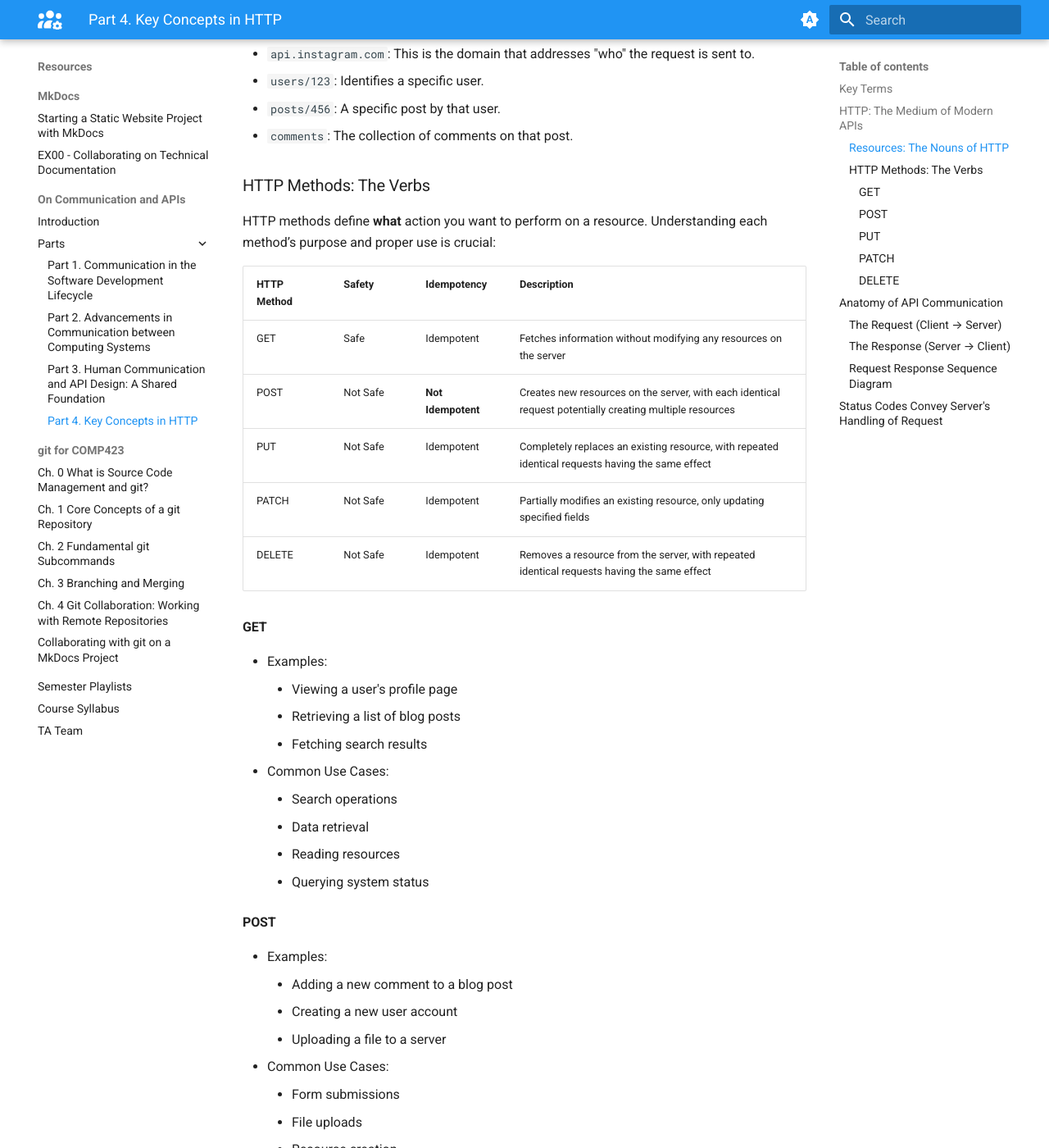
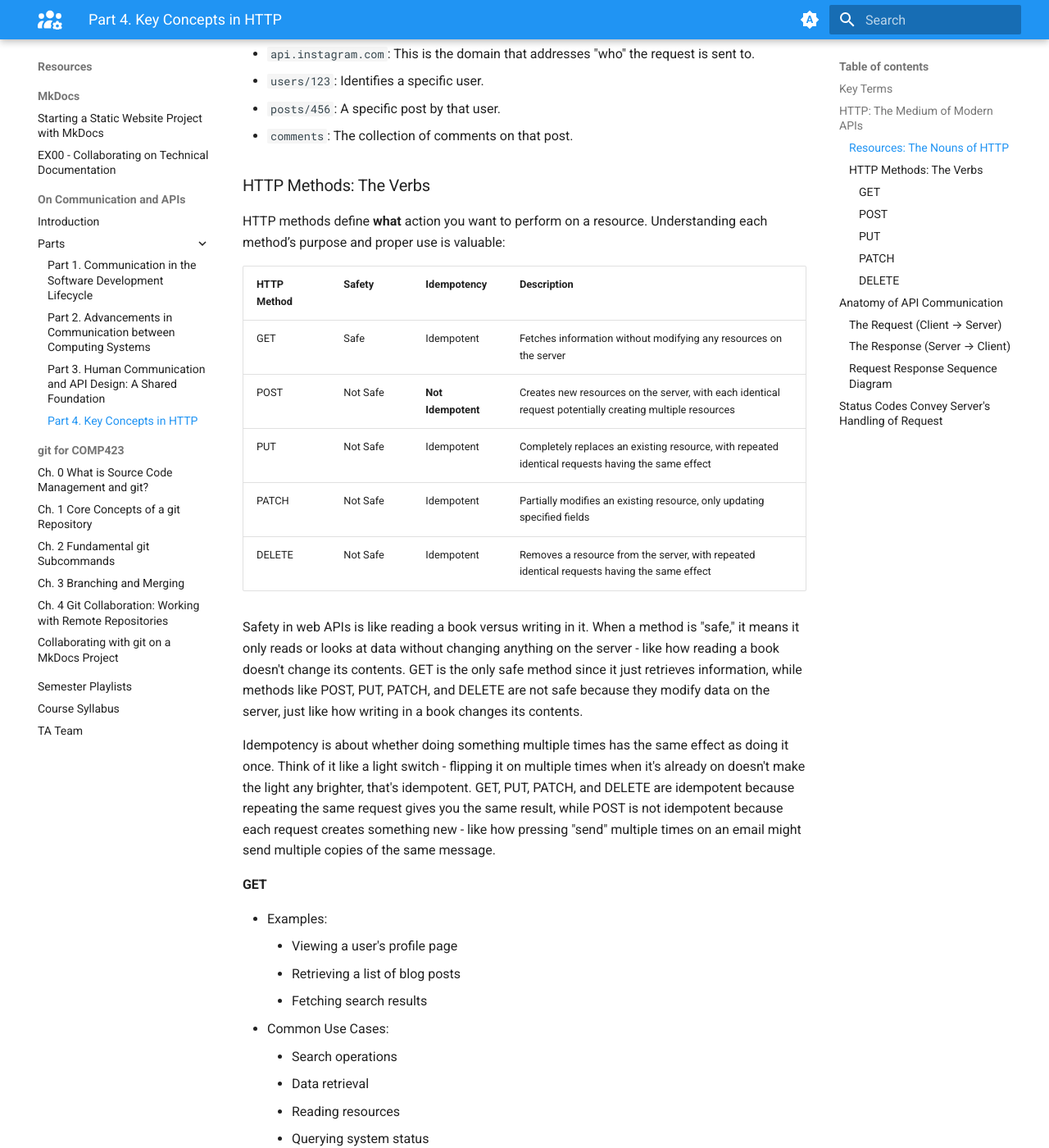
Before and after one commit to comp423-25s/comp423-25s.github.io, an MkDocs documentation site: the page built from docs/resources/apis/4-http.md, in a window 1280 px wide and 1400 px high, scrolled down 2233 px. Shown: the whole window at 82% size. Built offline with MkDocs 1.6.1 and Material for MkDocs 9.7.7, drawn with Linux system fonts in a browser that asks for light colours.

Commit message:
Update HTTP docs

```diff
--- a/docs/resources/apis/4-http.md
+++ b/docs/resources/apis/4-http.md
@@ -74,7 +74,7 @@ Breaking down this URL:
 
 ### HTTP Methods: The Verbs
 
-HTTP methods define **what** action you want to perform on a resource. Understanding each method’s purpose and proper use is crucial:
+HTTP methods define **what** action you want to perform on a resource. Understanding each method’s purpose and proper use is valuable:
 
 | HTTP Method | Safety   | Idempotency        | Description                                                                                              |
 | ----------- | -------- | ------------------ | -------------------------------------------------------------------------------------------------------- |
@@ -83,6 +83,10 @@ HTTP methods define **what** action you want to perform on a resource. Understan
 | PUT         | Not Safe | Idempotent         | Completely replaces an existing resource, with repeated identical requests having the same effect        |
 | PATCH       | Not Safe | Idempotent         | Partially modifies an existing resource, only updating specified fields                                  |
 | DELETE      | Not Safe | Idempotent         | Removes a resource from the server, with repeated identical requests having the same effect              |
+
+Safety in web APIs is like reading a book versus writing in it. When a method is "safe," it means it only reads or looks at data without changing anything on the server - like how reading a book doesn't change its contents. GET is the only safe method since it just retrieves information, while methods like POST, PUT, PATCH, and DELETE are not safe because they modify data on the server, just like how writing in a book changes its contents.
+
+Idempotency is about whether doing something multiple times has the same effect as doing it once. Think of it like a light switch - flipping it on multiple times when it's already on doesn't make the light any brighter, that's idempotent. GET, PUT, PATCH, and DELETE are idempotent because repeating the same request gives you the same result, while POST is not idempotent because each request creates something new - like how pressing "send" multiple times on an email might send multiple copies of the same message.
 
 #### GET
 * Examples:
```
